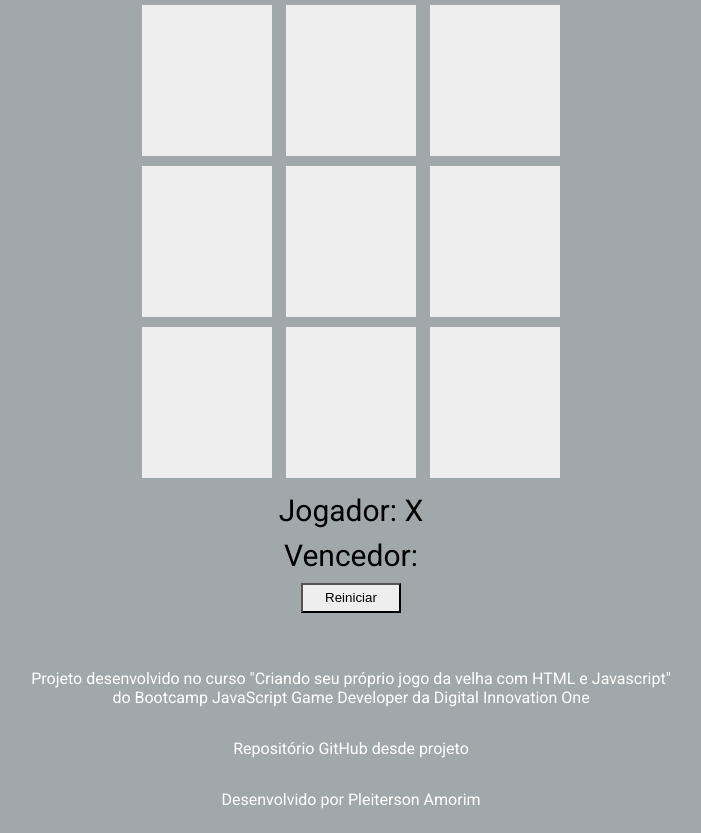
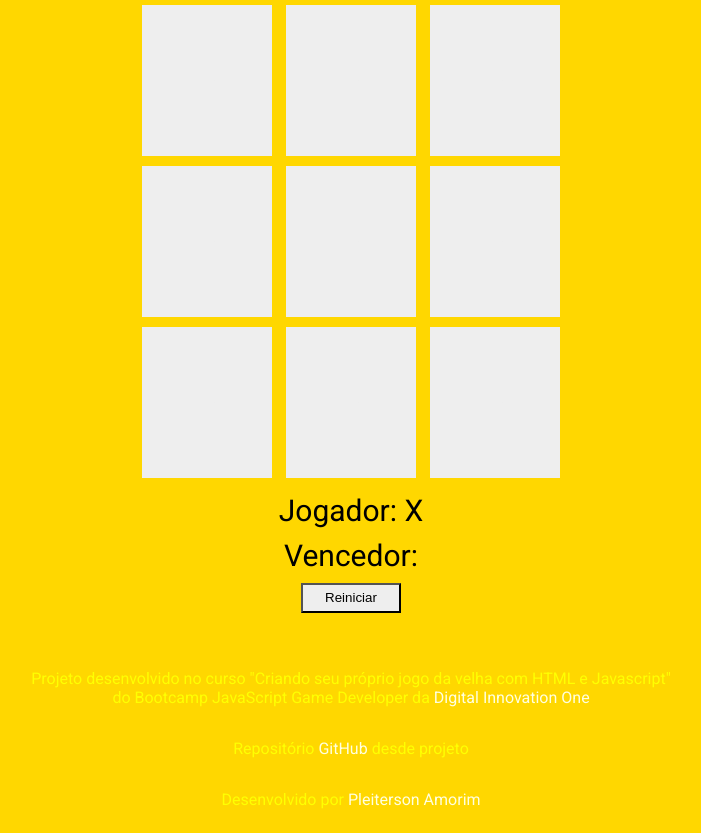
Before and after one commit to onlyolimp1o/jogo-da-velha, a plain HTML site: page index.html in a window 1280 px wide. Shown: the part 81-914 px from the top of the page, without its empty margins (289-990 px from the left). Drawn offline with Linux system fonts and the light colour scheme.

Commit message:
Update style.css

```diff
--- a/src/styles/style.css
+++ b/src/styles/style.css
@@ -3,7 +3,7 @@
 body {
   text-align: center;
   font-family: 'Roboto';
-  background-color: #a1a8ab;
+  background-color: #FFD700;
 }
 
 .square {
@@ -36,11 +36,11 @@ footer {
     flex-direction: column;
     align-items: center;
 	text-align: center;
-    color: #FFF;
+    color: #FFFF00;
     margin-top: 40px;
 }
 
 footer a {
     text-decoration: none;
-    color: #FFF;
+    color: #FFFFE0;
 }
```
